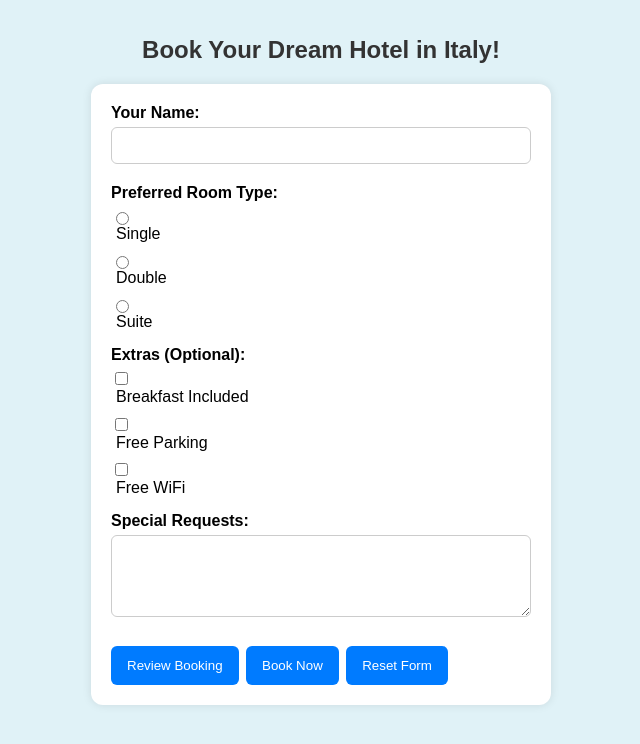
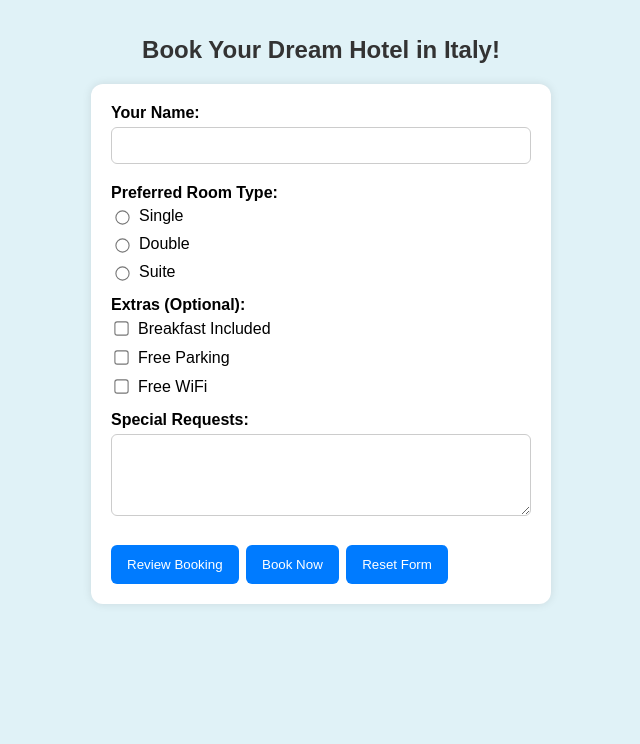
Before and after one commit to FahdHamza47/malak, a plain HTML site: page index.html in a window 1280 px wide. Shown: the whole page, without its empty margins (319-959 px from the left). Drawn offline with Linux system fonts and the light colour scheme.

Commit message:
very good

```diff
--- a/index.html
+++ b/index.html
@@ -59,21 +59,25 @@
       margin-bottom: 5px;
     }
 
-    input[type="radio"],
-    input[type="checkbox"] {
-      margin-right: 5px;
-      vertical-align: middle;
+    .radio-group div,
+    .checkbox-group div {
+      display: flex;
+      align-items: center;
+      margin-bottom: 10px;
     }
 
-    .radio-group div,
-    .checkbox-group div {
-      margin-bottom: 8px;
+    .radio-group input,
+    .checkbox-group input {
+      margin-right: 10px;
+      transform: scale(1.1);
+      cursor: pointer;
     }
 
     .radio-group label,
     .checkbox-group label {
+      margin: 0;
       font-weight: normal;
-      margin-left: 5px;
+      cursor: pointer;
     }
 
     button {
```
